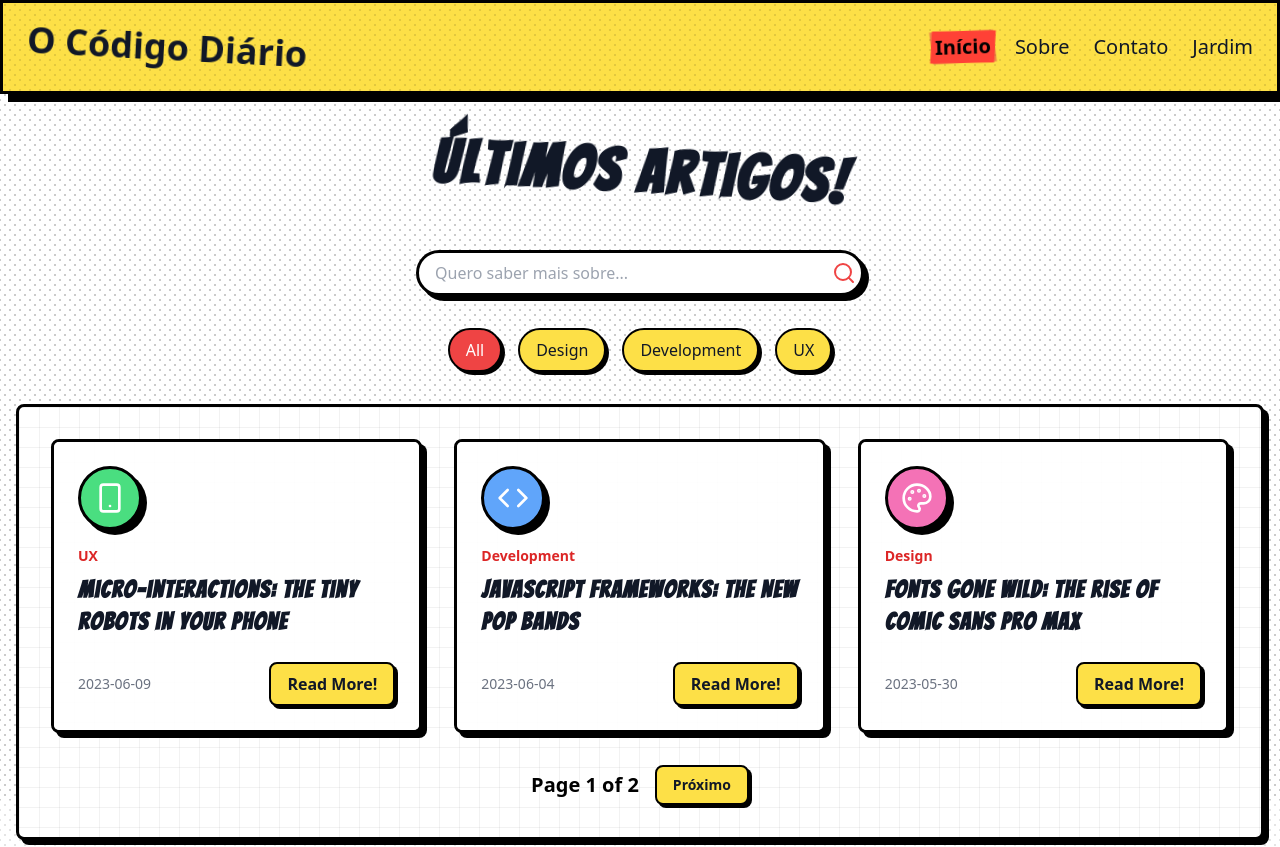
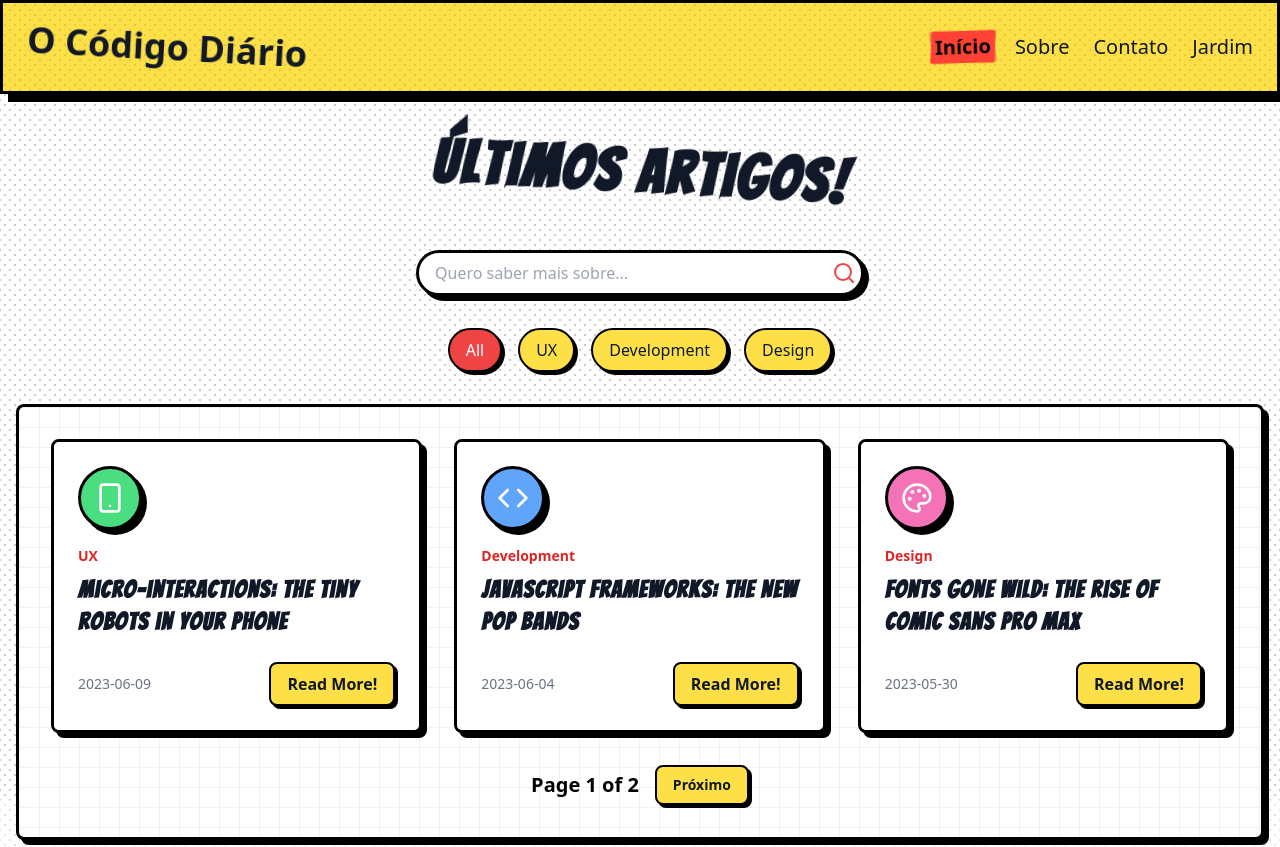
Before and after one commit to dmenezesgabriel/daily-code, a Next.js app: page / in a window 1280 px wide. Shown: the top 847 px of the page. Built offline with nearby package versions, Linux system fonts and the light colour scheme.

Commit message:
chore: update categories to be fetched dynamically from the posts

```diff
--- a/src/components/note-grid.tsx
+++ b/src/components/note-grid.tsx
@@ -21,6 +21,11 @@ export function NoteGrid({ notes }: NoteGridProps) {
   const [filter, setFilter] = useState("All");
   const [searchQuery, setSearchQuery] = useState("");
 
+  const categories = useMemo(() => {
+    const uniqueCategories = [...new Set(notes.map((note) => note.category))];
+    return ["All", ...uniqueCategories];
+  }, [notes]);
+
   const filteredNotes = useMemo(() => {
     return notes.filter((note) => {
       const matchesFilter = filter === "All" || note.category === filter;
@@ -37,7 +42,7 @@ export function NoteGrid({ notes }: NoteGridProps) {
         <SearchBar onSearch={setSearchQuery} variant="garden" />
 
         <div className="mb-8 flex flex-wrap justify-center gap-4">
-          {["All", "Design", "Development", "UX"].map((category) => (
+          {categories.map((category) => (
             <button
               key={category}
               onClick={() => setFilter(category)}
--- a/src/components/post-grid.tsx
+++ b/src/components/post-grid.tsx
@@ -1,6 +1,6 @@
 "use client";
 
-import { Code, Palette, Smartphone } from "lucide-react";
+import { Code, Palette, Smartphone, Tag } from "lucide-react";
 import { useSearchParams } from "next/navigation";
 import { useMemo, useState } from "react";
 
@@ -29,13 +29,30 @@ type PostGridProps = {
 
 const POSTS_PER_PAGE = 3;
 
+function getCategoryIcon(category: string) {
+  switch (category.toLowerCase()) {
+    case "design":
+      return <Palette className="h-8 w-8 text-white" />;
+    case "development":
+      return <Code className="h-8 w-8 text-white" />;
+    case "ux":
+      return <Smartphone className="h-8 w-8 text-white" />;
+    default:
+      return <Tag className="h-8 w-8 text-white" />;
+  }
+}
+
 export default function PostGrid({ posts }: PostGridProps) {
   const [filter, setFilter] = useState("All");
   const [searchQuery, setSearchQuery] = useState("");
 
   const searchParams = useSearchParams();
+  const currentPage = Number(searchParams.get("page")) || 1;
 
-  const currentPage = Number(searchParams.get("page")) || 1;
+  const categories = useMemo(() => {
+    const uniqueCategories = [...new Set(posts.map((post) => post.category))];
+    return ["All", ...uniqueCategories];
+  }, [posts]);
 
   const filteredPosts = useMemo(() => {
     return posts.filter((post) => {
@@ -67,7 +84,7 @@ export default function PostGrid({ posts }: PostGridProps) {
         <SearchBar onSearch={setSearchQuery} />
 
         <div className="mb-8 flex flex-wrap justify-center gap-4">
-          {["All", "Design", "Development", "UX"].map((category) => (
+          {categories.map((category) => (
             <button
               key={category}
               onClick={() => setFilter(category)}
@@ -110,16 +127,3 @@ export default function PostGrid({ posts }: PostGridProps) {
     </>
   );
 }
-
-function getCategoryIcon(category: string) {
-  switch (category.toLowerCase()) {
-    case "design":
-      return <Palette className="h-8 w-8 text-white" />;
-    case "development":
-      return <Code className="h-8 w-8 text-white" />;
-    case "ux":
-      return <Smartphone className="h-8 w-8 text-white" />;
-    default:
-      return null;
-  }
-}
```
